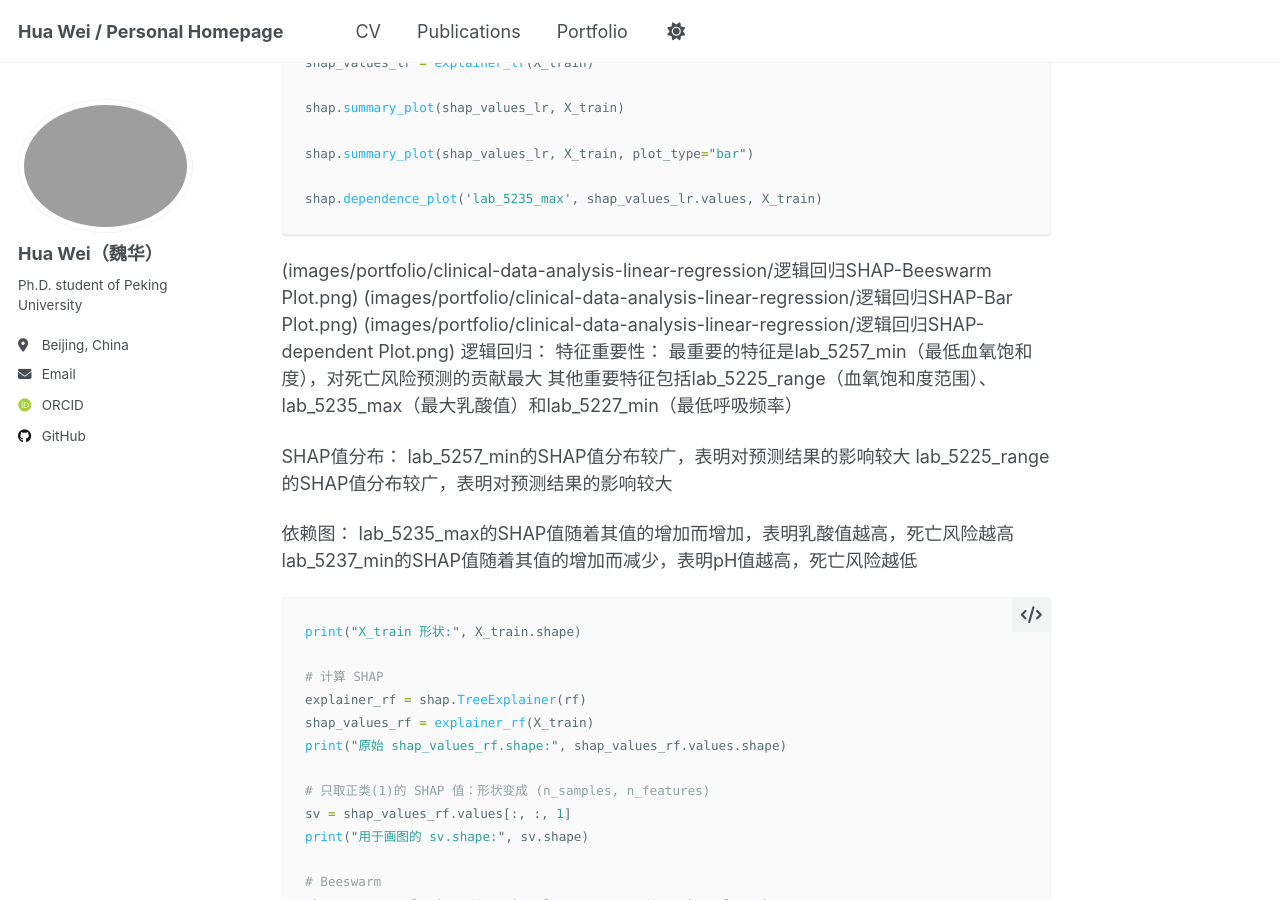
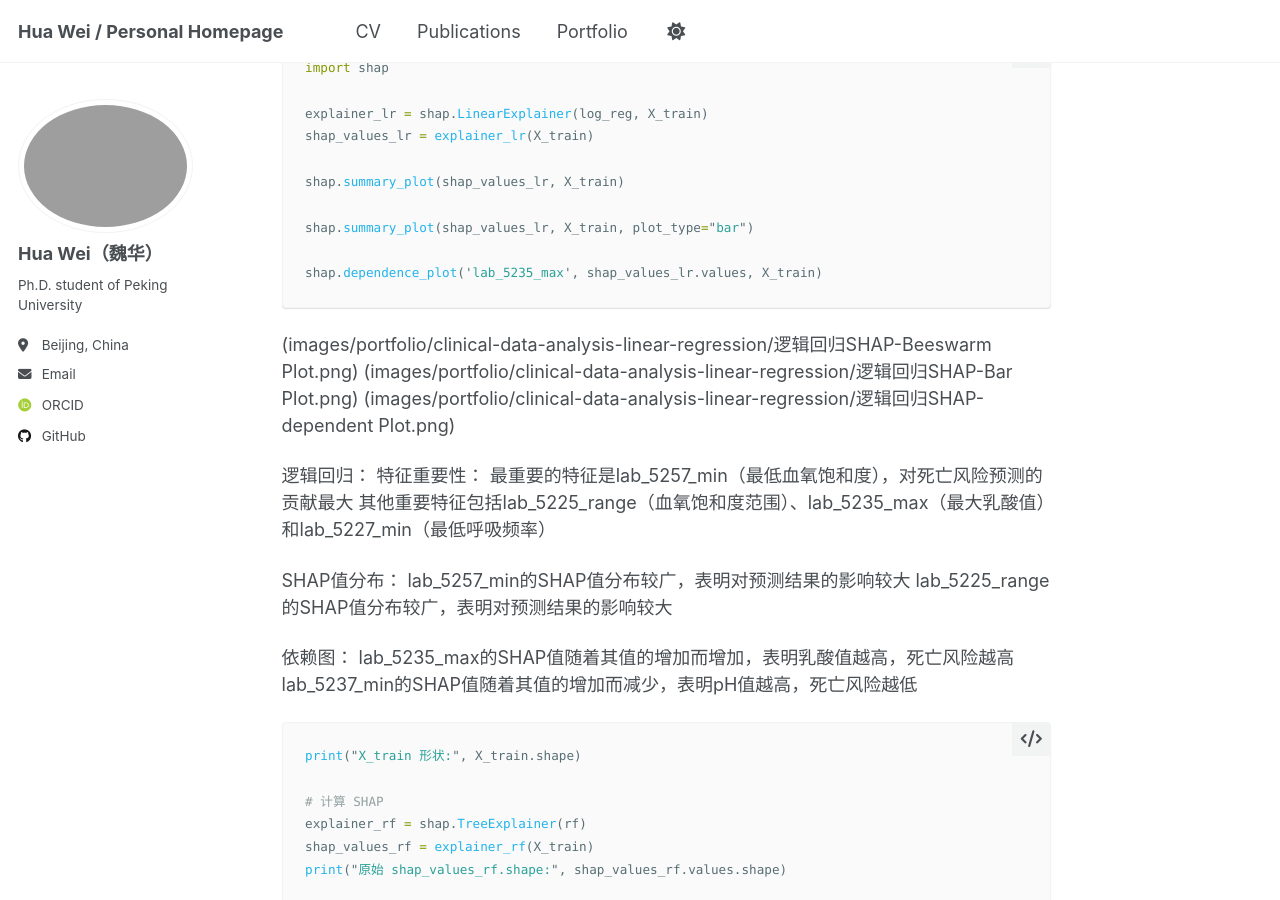
Before and after one commit to WeiHua363/WeiHua363.github.io, a Jekyll site: the page built from _portfolio/clinical-data-analysis-linear-regression.md, in a window 1280 px wide and 900 px high, scrolled down 9266 px. Built offline with Jekyll 4.4.1, drawn with Linux system fonts in a browser that asks for light colours; some web fonts are replaced; a script that is not in the unit is left out; some of the changed text lies outside the part shown.

````diff
--- a/_portfolio/clinical-data-analysis-linear-regression.md
+++ b/_portfolio/clinical-data-analysis-linear-regression.md
@@ -54,7 +54,7 @@ picu_data.hist(figsize=(12, 8))
 plt.suptitle('直方图')
 plt.show()
 ```
-![直方图](/images/portfolio/picu-data-complete/histograms.png)
+![直方图](../images/portfolio/picu-data-complete/histograms.png)
 
 ```python
 #### 绘制箱线图
@@ -63,7 +63,7 @@ sns.boxplot(data=picu_data)
 plt.title('箱线图')
 plt.show()
 ```
-![箱线图](/images/portfolio/picu-data-complete/boxplots.png)
+![箱线图](../images/portfolio/picu-data-complete/boxplots.png)
 
 ### 模型构建
 ```python
@@ -321,7 +325,7 @@ except Exception as e:
     import traceback
     traceback.print_exc()
 ```
-(images/portfolio/clinical-data-analysis-linear-regression/支持向量机混淆矩阵.png)
+(../images/portfolio/clinical-data-analysis-linear-regression/支持向量机混淆矩阵.png)
 
 ```python
 #### 绘制ROC曲线
@@ -372,6 +376,7 @@ shap.dependence_plot('lab_5235_max', shap_values_lr.values, X_train)
 (images/portfolio/clinical-data-analysis-linear-regression/逻辑回归SHAP-Beeswarm Plot.png)
 (images/portfolio/clinical-data-analysis-linear-regression/逻辑回归SHAP-Bar Plot.png)
 (images/portfolio/clinical-data-analysis-linear-regression/逻辑回归SHAP-dependent Plot.png)
+
 逻辑回归：
 特征重要性：
 最重要的特征是lab_5257_min（最低血氧饱和度），对死亡风险预测的贡献最大
````
Also changed, not shown: other parts of _portfolio/clinical-data-analysis-linear-regression.md (+8 -4 lines).
